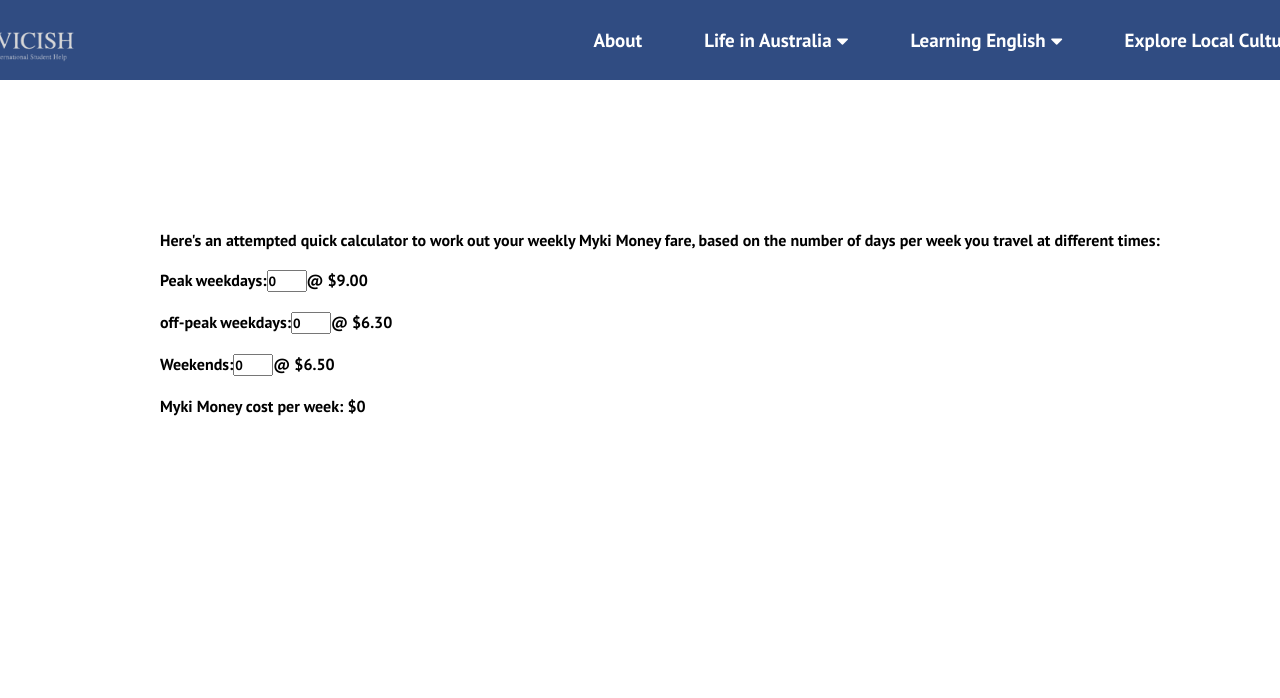
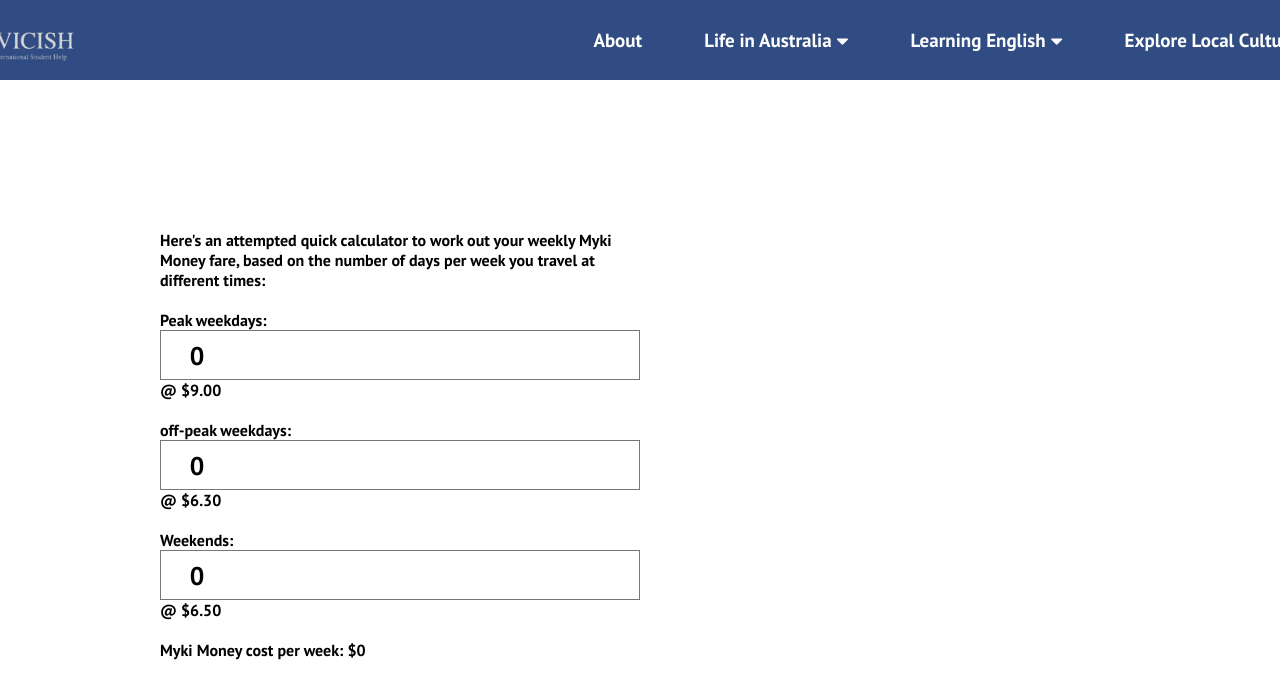
Before and after one commit to HMEI83/TA16_IE_Project, a React (Create React App) app in the folder ie-app/: page /ie-app/transport in a window 1280 px wide. Shown: the top 698 px of the page. Built offline with nearby package versions, Linux system fonts and the light colour scheme.

Commit message:
change myki fare calculator style
change myki fare calculator style

```diff
--- a/ie-app/src/components/pages/slangQuizPg.js
+++ b/ie-app/src/components/pages/slangQuizPg.js
@@ -5,7 +5,7 @@
 import "./quiz.css";
 import {slangqs} from "../quizzes/questions";
 import ReactCardFlip from "react-card-flip";
-import "../general/slangCard.css";
+import "../general/SlangCard.css";
 
 const SlangQuiz = () => {
   const [score, setScore] = useState(0);
--- a/ie-app/src/components/pages/transportationPg.css
+++ b/ie-app/src/components/pages/transportationPg.css
@@ -1,4 +1,21 @@
 .main-myki {
     margin-top: 10rem;
     margin-left: 10rem;
+    width: 30rem;
 }
+
+.input-label{
+    background: #fff;
+    border-radius: 0;
+    border-style: solid;
+    border-width: 0.1rem;
+    box-shadow: none;
+    display: block;
+    font-size: 1.6rem;
+    letter-spacing: -0.015em;
+    margin: 0;
+    max-width: 100%;
+    padding: 1.5rem 1.8rem;
+    width: 100%;
+    height: 2rem;
+}
```
